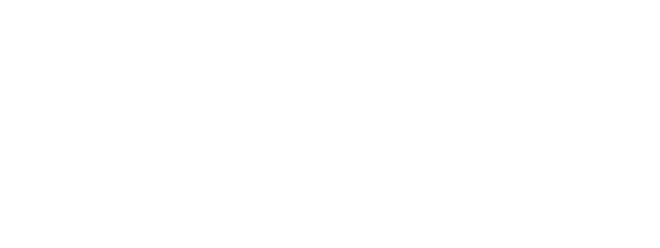
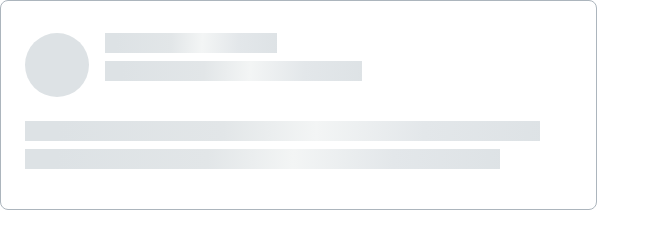
Before and after one commit to nataliya-toumarkin/htmlcss-20220317_nataliya-toumarkin, a website: page 04-lection2/02-skeleton/index.html in a window 1280 px wide. Shown: the whole page, without its empty margins (0-660 px from the left). Drawn offline with Linux system fonts and the light colour scheme.

Commit message:
add solution for 04 skeleton

```diff
--- a/04-lection2/02-skeleton/index.html
+++ b/04-lection2/02-skeleton/index.html
@@ -6,6 +6,20 @@
         <link rel="stylesheet" href="./skeleton.css">
     </head>
     <body>
+        <div class="skeleton__wrapper">
+            <div class="skeleton__header">
+                <div class="skeleton__avatar"></div>
+                <div class="skeleton skeleton__headings">
+                    <span class="skeleton__text"></span>
+                    <span class="skeleton__text"></span>
+                </div>
+            </div>
+
+            <div class="skeleton skeleton__body">
+                <span class="skeleton__text"></span>
+                <span class="skeleton__text"></span>
+            </div>
+        </div>
 
     </body>
 </html>
--- a/04-lection2/02-skeleton/skeleton.css
+++ b/04-lection2/02-skeleton/skeleton.css
@@ -0,0 +1,50 @@
+.skeleton__wrapper {
+    box-sizing: border-box;
+    max-width: 597px;
+    border: solid 1px var(--color-alternate-grey);
+    border-radius: 8px;
+    padding: 3.2rem 2.4rem;
+}
+
+.skeleton__header {
+    display: flex;
+    gap: 1.6rem;
+
+    margin-bottom: 2.4rem;
+}
+
+.skeleton__avatar {
+    border-radius: 50%;
+    background-color: var(--color-alternate-grey-ligt);
+    height: 6.4rem;
+    width: 6.4rem;
+}
+
+.skeleton {
+    display: flex;
+    flex-direction: column;
+}
+
+.skeleton__text {
+    display: block;
+    height: 2rem;
+    background: linear-gradient(92.51deg, #DDE2E5 6.44%, #E2E6E8 38.47%, #F3F5F5 56.48%, #E3E7EA 77.5%, #DDE2E5 102.52%);
+    margin-bottom: 0.8rem;
+}
+
+.skeleton__headings span:nth-child(1) {
+    max-width: 172px;
+}
+
+.skeleton__headings span:nth-child(2) {
+    width: 257px;
+    max-width: 257px;
+}
+
+.skeleton__body span:nth-child(1) {
+    max-width: 515px;
+}
+
+.skeleton__body span:nth-child(2) {
+    max-width: 475px;
+}
```
